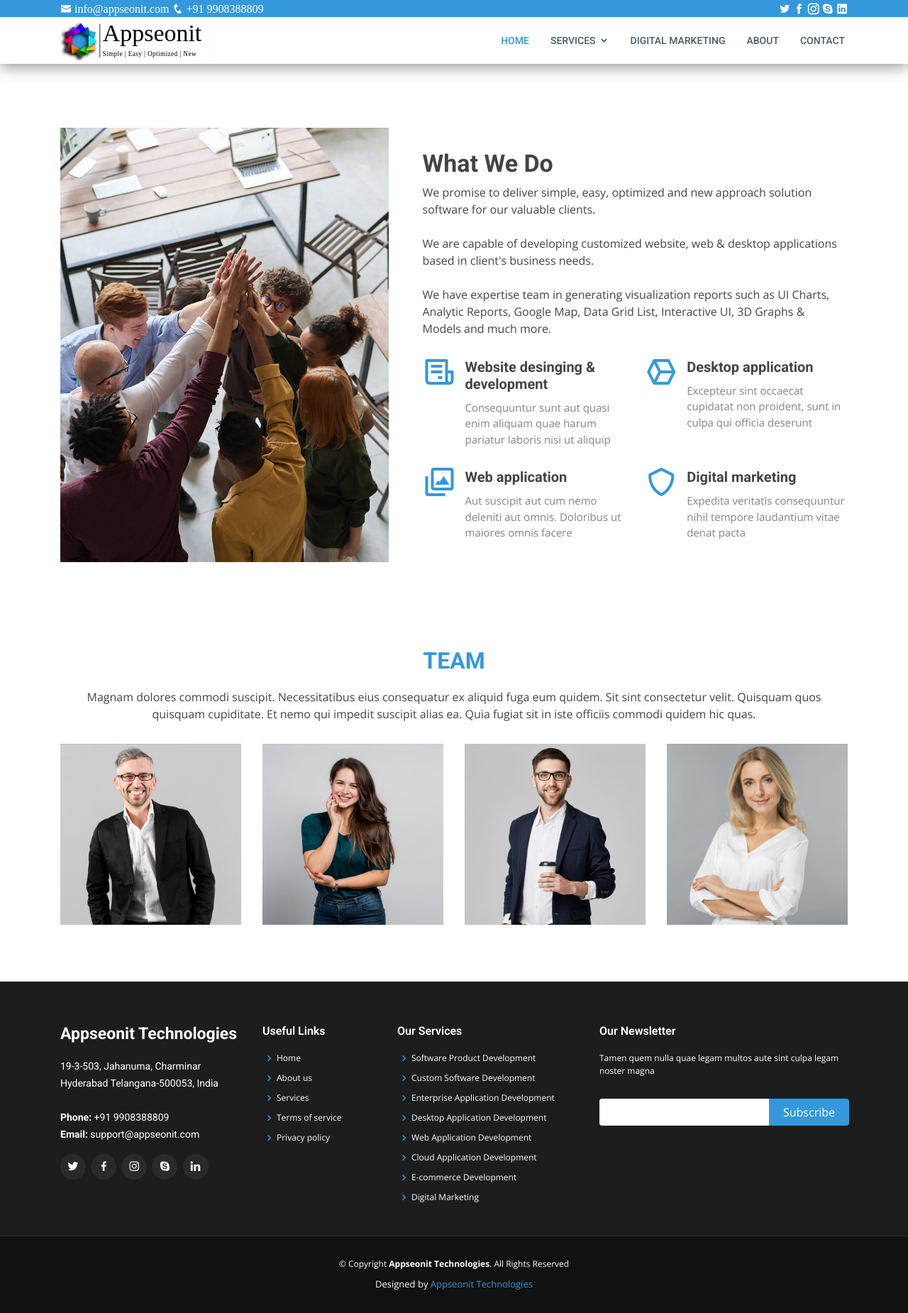
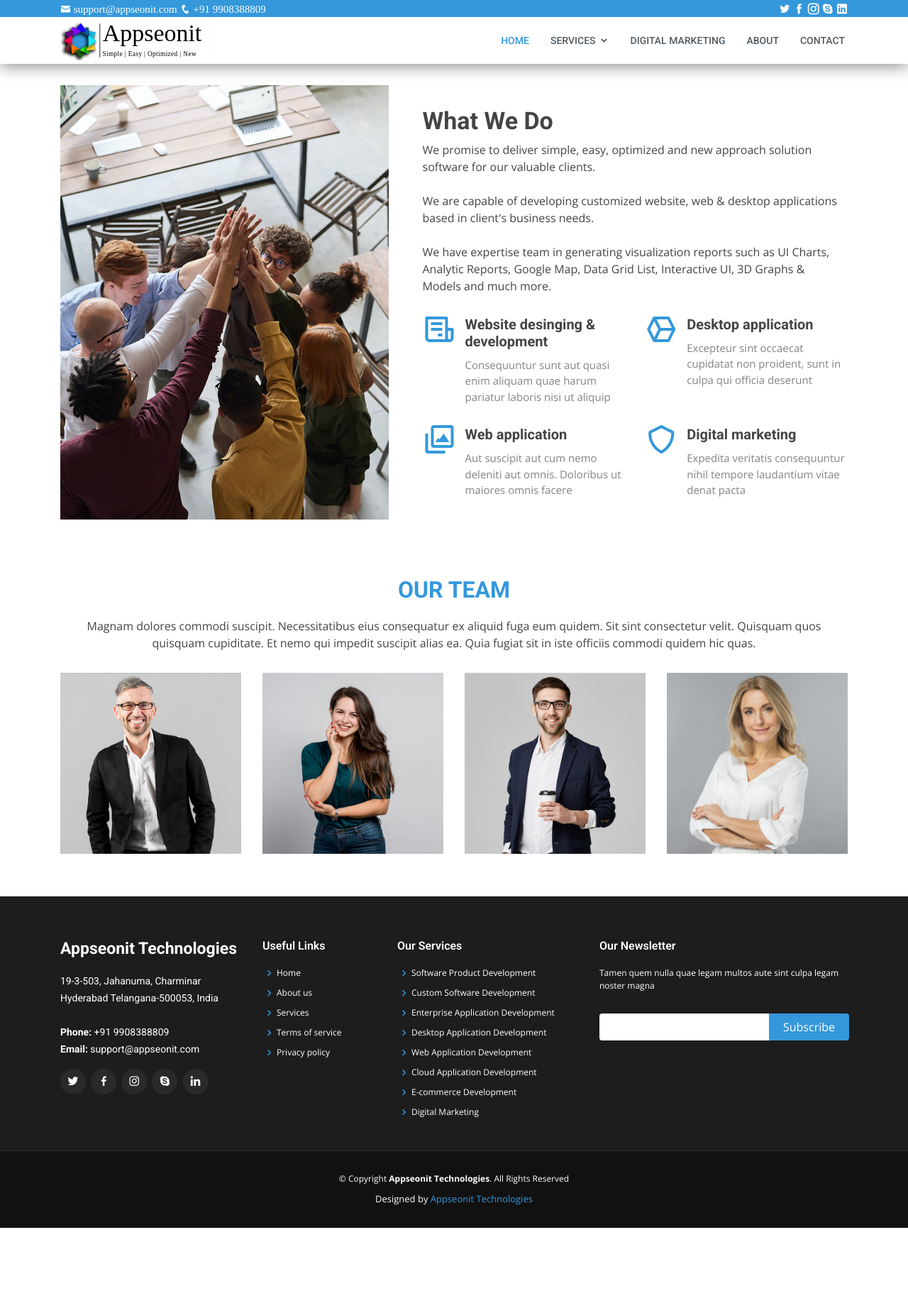
Before and after one commit to MuzaffarMohammed/appseonit-website, a PHP site: page /pages/about.html in a window 1280 px wide. Shown: the whole page at 71% size. After the commit the page ends 1730 px from the top, so only its background shows below. Run offline with PHP 8.4, Linux system fonts and the light colour scheme.

Commit message:
custChangesDoneForPagesFolder

```diff
--- a/assets/css/style.css
+++ b/assets/css/style.css
@@ -53,9 +53,11 @@
 # topbar
 --------------------------------------------------------------*/
 .icofont-envelope{
+	font-size:15px;
 	color:#fff;
 }
 .icofont-phone{
+	font-size:15px;
 	color:#fff;
 }
 
@@ -532,7 +534,7 @@
 # Sections General
 --------------------------------------------------------------*/
 section {
-  padding: 60px 0;
+  padding: 40px 0;
 }
 
 .section-bg {
@@ -726,7 +728,7 @@
 
 .services .icon-box:hover .icon i {
 
-  box-shadow: 0px 0 25px rgba(92, 159, 36, 0.3);
+  box-shadow: 0px 0 25px rgba(52, 152, 219, 0.9);
 }
 
 .services .icon-box:hover {
@@ -747,7 +749,7 @@
 }
 
 .services .title a:hover {
-  color: #5c9f24;
+  color: #3498db;
 }
 
 .services .title::after {
@@ -934,7 +936,7 @@
 --------------------------------------------------------------*/
 .team {
   background: #fff;
-  padding: 60px 0;
+  padding: 40px 0;
 }
 
 .team .member {
@@ -997,7 +999,7 @@
 }
 
 .team .member .social a:hover {
-  color: #5c9f24;
+  color: #3498db;
 }
 
 .team .member .social i {
--- a/about.html
+++ b/pages/about.html
@@ -10,22 +10,22 @@
   <meta content="" name="keywords">
 
   <!-- Favicons -->
-  <link href="assets/img/favicon/favicon.png" rel="icon">
-  <link href="assets/img/apple-touch-icon.png" rel="apple-touch-icon">
+  <link href="../assets/img/favicon/favicon.png" rel="icon">
+  <link href="../assets/img/apple-touch-icon.png" rel="apple-touch-icon">
 
   <!-- Google Fonts -->
   <link href="https://fonts.googleapis.com/css?family=Open+Sans:300,300i,400,400i,600,600i,700,700i|Roboto:300,300i,400,400i,500,500i,600,600i,700,700i|Poppins:300,300i,400,400i,500,500i,600,600i,700,700i" rel="stylesheet">
 
   <!-- Vendor CSS Files -->
-  <link href="assets/vendor/bootstrap/css/bootstrap.min.css" rel="stylesheet">
-  <link href="assets/vendor/icofont/icofont.min.css" rel="stylesheet">
-  <link href="assets/vendor/boxicons/css/boxicons.min.css" rel="stylesheet">
-  <link href="assets/vendor/animate.css/animate.min.css" rel="stylesheet">
-  <link href="assets/vendor/venobox/venobox.css" rel="stylesheet">
-  <link href="assets/vendor/owl.carousel/assets/owl.carousel.min.css" rel="stylesheet">
+  <link href="../assets/vendor/bootstrap/css/bootstrap.min.css" rel="stylesheet">
+  <link href="../assets/vendor/icofont/icofont.min.css" rel="stylesheet">
+  <link href="../assets/vendor/boxicons/css/boxicons.min.css" rel="stylesheet">
+  <link href="../assets/vendor/animate.css/animate.min.css" rel="stylesheet">
+  <link href="../assets/vendor/venobox/venobox.css" rel="stylesheet">
+  <link href="../assets/vendor/owl.carousel/assets/owl.carousel.min.css" rel="stylesheet">
 
   <!-- Template Main CSS File -->
-  <link href="assets/css/style.css" rel="stylesheet">
+  <link href="../assets/css/style.css" rel="stylesheet">
 
 
 </head>
@@ -35,7 +35,7 @@
   <div id="topbar" class="d-none d-lg-flex align-items-center fixed-top " style="background-color:#3498db">
     <div class="container d-flex">
       <div class="contact-info mr-auto">
-        <i class="icofont-envelope"> <a>info@appseonit.com</a></i>
+        <i class="icofont-envelope"> <a>support@appseonit.com</a></i>
         <i class="icofont-phone"> <a>+91 9908388809</a></i>
       </div>
       <div class="social-links">
@@ -144,13 +144,12 @@
       </div>
     </section><!-- End About Section -->
 
-
     <!-- ======= Team Section ======= -->
     <section id="team" class="team">
       <div class="container">
 
         <div class="section-title">
-          <h2>Team</h2>
+          <h2>Our Team</h2>
           <p>Magnam dolores commodi suscipit. Necessitatibus eius consequatur ex aliquid fuga eum quidem. Sit sint consectetur velit. Quisquam quos quisquam cupiditate. Et nemo qui impedit suscipit alias ea. Quia fugiat sit in iste officiis commodi quidem hic quas.</p>
         </div>
 
```
Also changed, not shown: other parts of pages/about.html (+18 -18 lines), index.html (+12 -12 lines), pages/contact.html (renamed from contact.html, +24 -24 lines), 1 other file.
